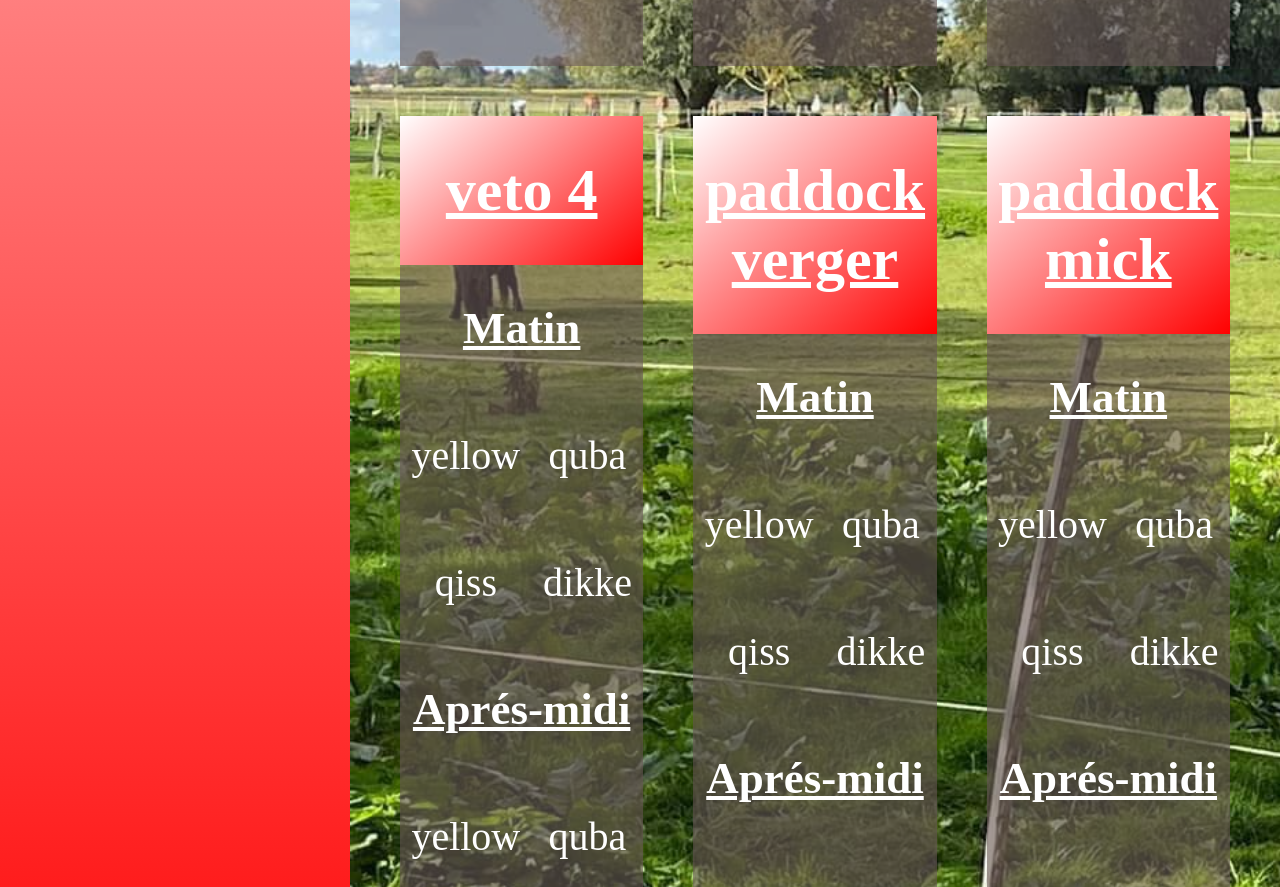
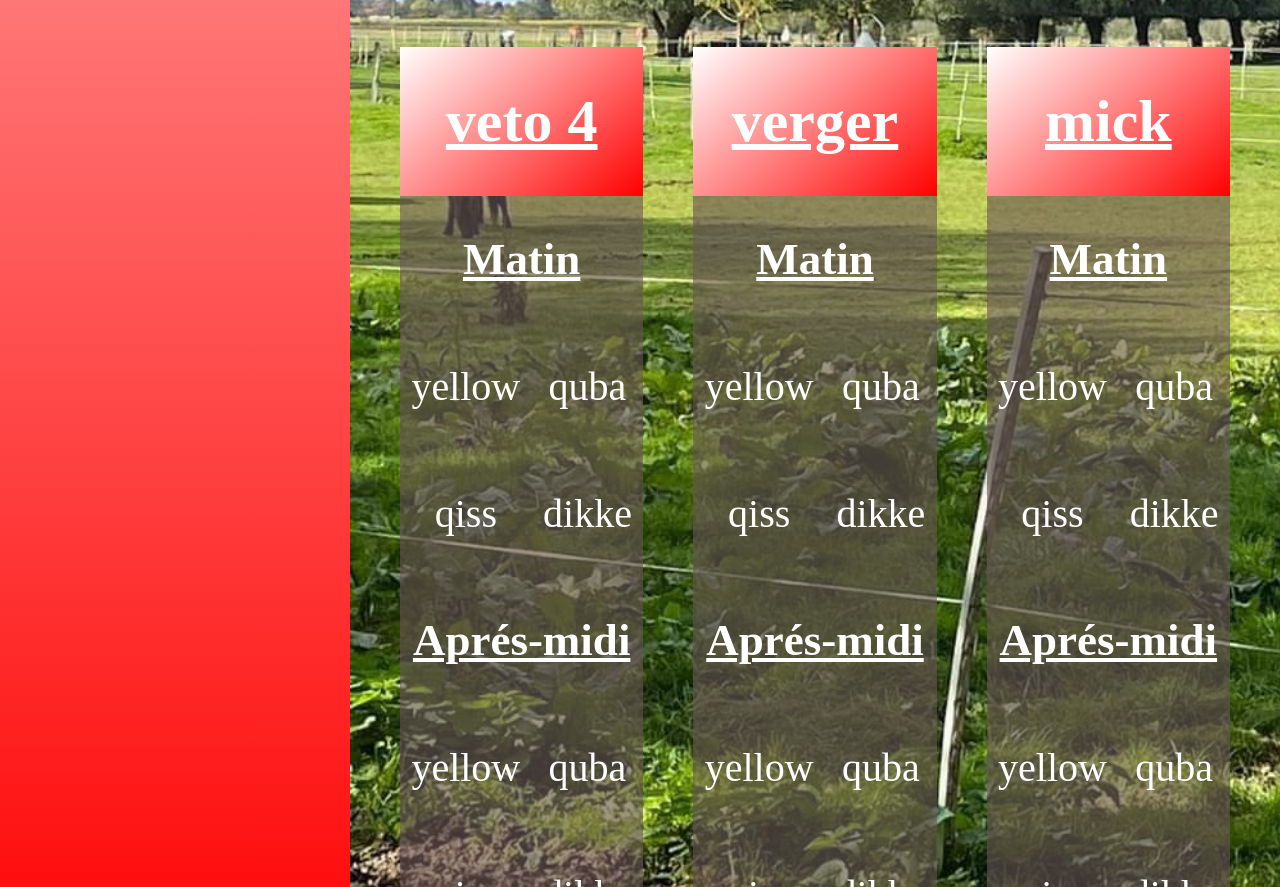
Before and after one commit to thino-yoshi/ecurie-site, a plain HTML site: page index.html in a window 1280 px wide. Shown: the part 1164-2051 px from the top of the page. Drawn offline with Linux system fonts and the light colour scheme.

Commit message:
modif des nom de paddock

```diff
--- a/index.html
+++ b/index.html
@@ -103,7 +103,7 @@
           </div>
         </div>
         <div class="item-5">
-          <div class="title-box"><h1>paddock verger</h1></div>
+          <div class="title-box"><h1>verger</h1></div>
           <div class="matin">
             <h2>Matin</h2>
             <!-- cheval verger-->
@@ -130,7 +130,7 @@
           </div>
         </div>
         <div class="item-6">
-          <div class="title-box"><h1>paddock mick</h1></div>
+          <div class="title-box"><h1>mick</h1></div>
           <div class="matin">
             <h2>Matin</h2>
             <!-- cheval mick-->
```
